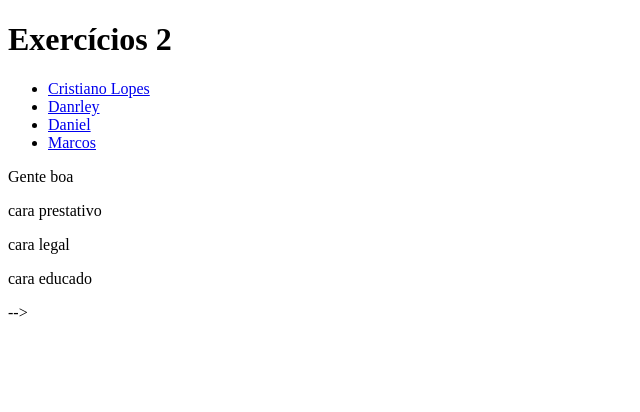
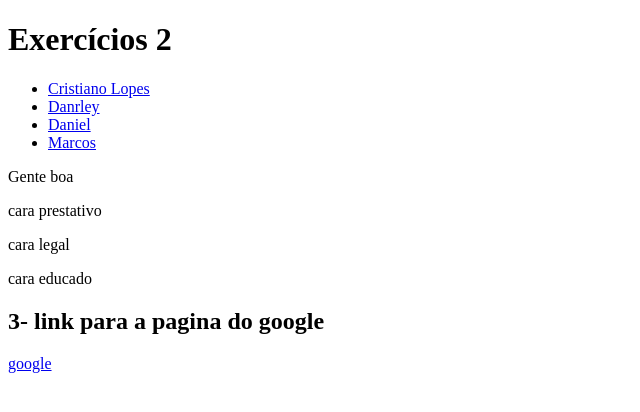
Before and after one commit to hannibal1207/trybe-exercises, a plain HTML site: page bloco_3/dia_1/exercicio2.html in a window 1280 px wide. Shown: the whole page, without its empty margins (0-640 px from the left). Drawn offline with Linux system fonts and the light colour scheme.

Commit message:
Adiciona o link para a pagina do google

```diff
--- a/bloco_3/dia_1/exercicio2.html
+++ b/bloco_3/dia_1/exercicio2.html
@@ -18,6 +18,9 @@
     <p id="cristiano">cara prestativo</p>
     <p id="dani">cara legal</p>
     <p id="mar">cara educado</p>
-    -->
+
+    <h2>3- link para a pagina do google</h2>
+    <a href="https://www.google.com.br/" target="_blanc">google</a>
+
   </body>
 </html>
```
